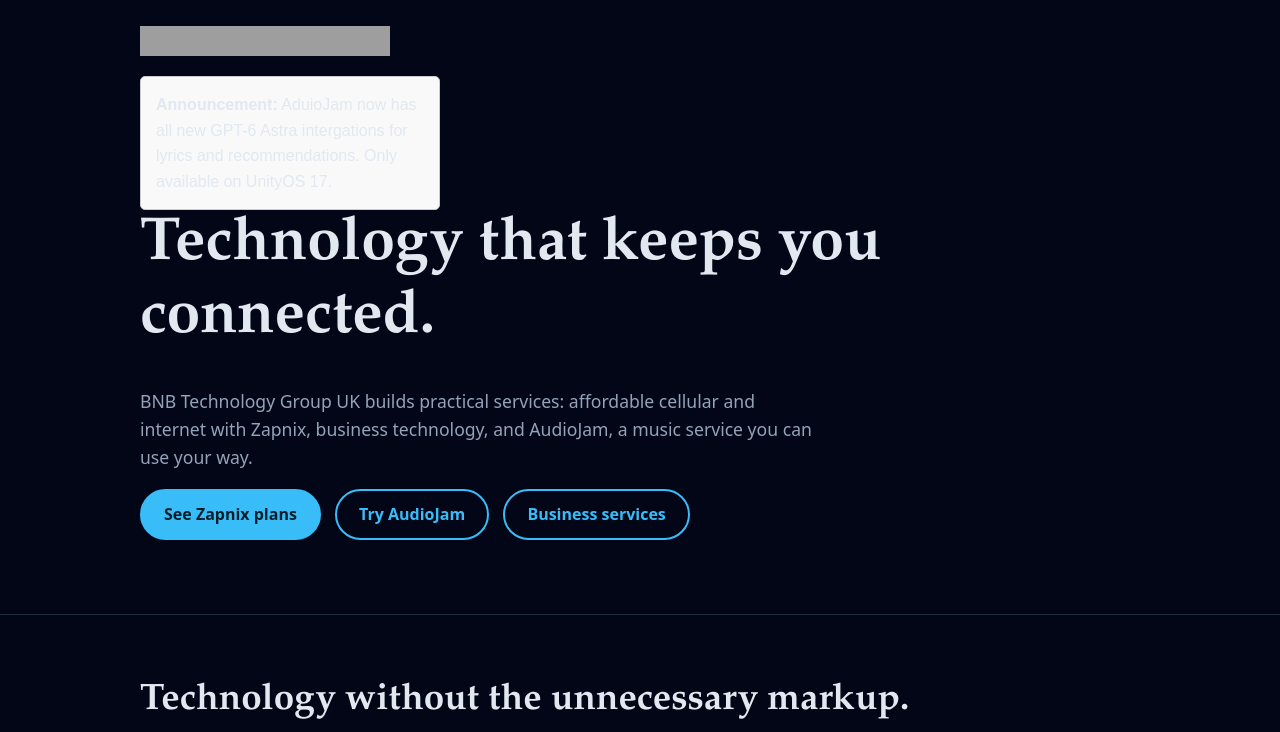
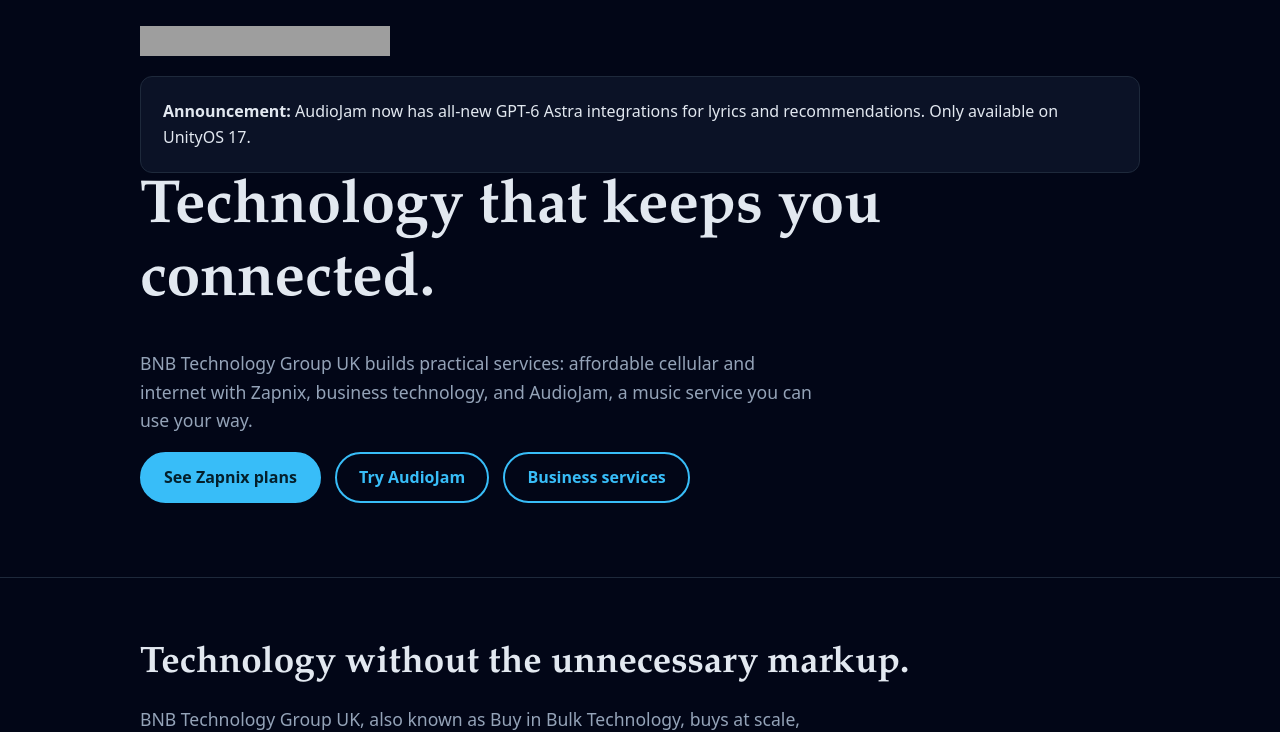
Before and after one commit to Quillkeeper0/bnbtech.uk, a plain HTML site: page index.html in a window 1280 px wide. Shown: the part 75-807 px from the top of the page. Drawn offline with Linux system fonts and the light colour scheme; grey boxes are pictures that could not be loaded.

Commit message:
Update index.html

```diff
--- a/index.html
+++ b/index.html
@@ -115,10 +115,9 @@ footer a{margin-right:14px}
 <section class="hero">
  <div class="wrap">
   <div class="hero-status"><iframe src="https://bnbtech.betteruptime.com/badge?theme=dark" title="BNB Tech live status badge" width="250" height="30" frameborder="0" scrolling="no" style="color-scheme:normal"></iframe></div>
-<div style="width: 300px; padding: 15px; border: 1px solid #ccc; background-color: #f9f9f9; border-radius: 5px; font-family: sans-serif;">
-  <strong>Announcement:</strong> AduioJam now has all new GPT-6 Astra intergations for lyrics and recommendations. Only available on UnityOS 17.
+<div class="card">
+  <strong>Announcement:</strong> AudioJam now has all-new GPT-6 Astra integrations for lyrics and recommendations. Only available on UnityOS 17.
 </div>
-
   <h1>Technology that keeps you connected.</h1>
   <p class="lead">BNB Technology Group UK builds practical services: affordable cellular and internet with Zapnix, business technology, and AudioJam, a music service you can use your way.</p>
   <a class="btn" href="#zapnix">See Zapnix plans</a>
```
